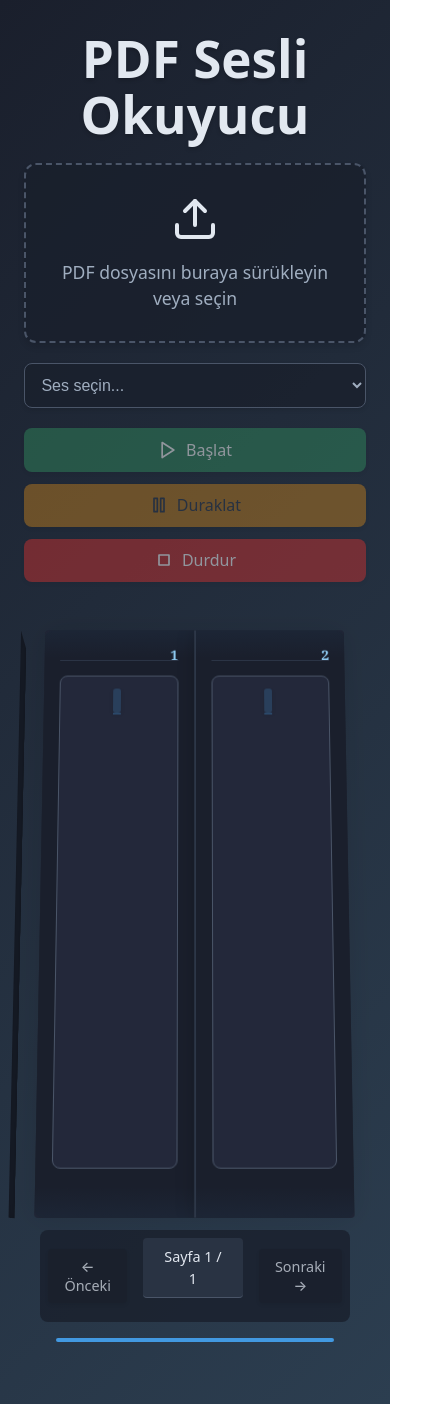
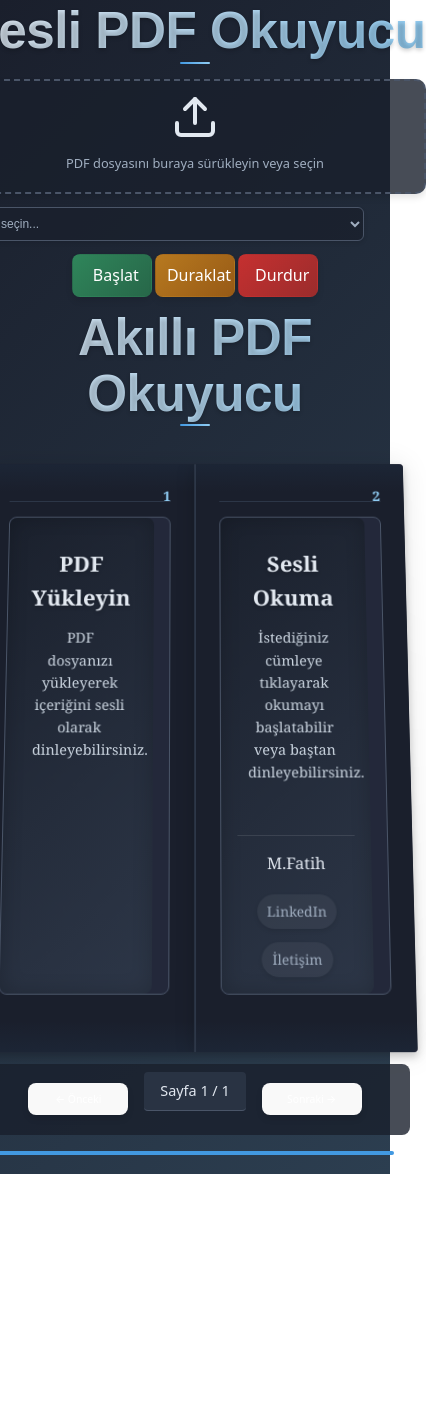
Before and after one commit to iammfatihnaziroglu/Pdf-Reader, a React (Vite) app in the folder pdf-to-speech/: page / in a window 390 px wide. Shown: the whole page, 426 px wide, since content can reach past the window. After the commit the page ends 1174 px from the top, so only its background shows below. Built offline with nearby package versions, Linux system fonts and the light colour scheme.

Commit message:
fix for mobile devices

```diff
--- a/pdf-to-speech/src/App.css
+++ b/pdf-to-speech/src/App.css
@@ -1,101 +1,145 @@
 body {
-  font-family: system-ui, -apple-system, sans-serif;
+  font-family: 'Poppins', system-ui, -apple-system, sans-serif;
   margin: 0;
   min-height: 100vh;
   display: flex;
   justify-content: center;
   align-items: center;
   background: linear-gradient(135deg, #1a1f2c 0%, #2c3e50 100%);
-  padding: 20px;
+  padding: 1rem;
   color: #e2e8f0;
 }
 
 .container {
   width: 100%;
-  max-width: 800px;
+  max-width: 1200px;
   text-align: center;
+  padding: 1rem;
 }
 
 h1 {
   color: #e2e8f0;
-  font-size: 2.5rem;
-  margin-bottom: 1rem;
+  font-size: 2rem;
+  margin-bottom: 1.2rem;
   text-shadow: 0 2px 4px rgba(0, 0, 0, 0.2);
+  font-weight: 700;
+  letter-spacing: -0.5px;
+  background: linear-gradient(120deg, #e2e8f0, #90cdf4);
+  -webkit-background-clip: text;
+  -webkit-text-fill-color: transparent;
+  position: relative;
+  display: inline-block;
+  font-family: 'Poppins', sans-serif;
+}
+
+h1::after {
+  content: '';
+  position: absolute;
+  bottom: -4px;
+  left: 50%;
+  transform: translateX(-50%);
+  width: 50px;
+  height: 3px;
+  background: linear-gradient(90deg, #4299e1, #90cdf4);
+  border-radius: 2px;
 }
 
 .upload-area {
   background: rgba(26, 32, 44, 0.8);
   border: 2px dashed #4a5568;
-  border-radius: 12px;
-  padding: 40px 20px;
-  margin: 20px 0;
+  border-radius: 16px;
+  padding: 2.5rem 2rem;
+  margin: 1.5rem 0;
   cursor: pointer;
   transition: all 0.3s ease;
   box-shadow: 0 4px 6px rgba(0, 0, 0, 0.1);
+  position: relative;
+  overflow: hidden;
+}
+
+.upload-area::before {
+  content: '';
+  position: absolute;
+  top: 0;
+  left: 0;
+  right: 0;
+  bottom: 0;
+  background: linear-gradient(45deg, rgba(66, 153, 225, 0.1), transparent);
+  opacity: 0;
+  transition: opacity 0.3s ease;
 }
 
 .upload-area:hover {
-  border-color: #718096;
+  border-color: #4299e1;
   background: rgba(26, 32, 44, 0.9);
-  box-shadow: 0 6px 8px rgba(0, 0, 0, 0.15);
+  box-shadow: 0 6px 12px rgba(0, 0, 0, 0.15);
+  transform: translateY(-2px);
+}
+
+.upload-area:hover::before {
+  opacity: 1;
 }
 
 .upload-area p {
   color: #a0aec0;
   font-size: 1.1rem;
-  margin: 10px 0 0;
+  margin: 1rem 0 0;
+  font-weight: 500;
 }
 
 .controls {
   display: flex;
-  gap: 12px;
+  gap: 1rem;
   justify-content: center;
-  margin: 20px 0;
+  margin: 1.5rem 0;
+  flex-wrap: wrap;
 }
 
 button {
-  padding: 12px 24px;
+  padding: 0.8rem 1.5rem;
   border: none;
-  border-radius: 8px;
+  border-radius: 12px;
   cursor: pointer;
   font-weight: 500;
-  font-size: 1rem;
-  transition: all 0.2s ease;
+  font-size: 0.95rem;
+  transition: all 0.3s ease;
   display: flex;
   align-items: center;
-  gap: 8px;
+  gap: 0.5rem;
   color: white;
-  box-shadow: 0 2px 4px rgba(0, 0, 0, 0.1);
+  box-shadow: 0 4px 6px rgba(0, 0, 0, 0.1);
+  min-width: 120px;
+  justify-content: center;
+  position: relative;
+  overflow: hidden;
 }
 
-button:disabled {
-  opacity: 0.5;
-  cursor: not-allowed;
+button::before {
+  content: '';
+  position: absolute;
+  top: 0;
+  left: 0;
+  width: 100%;
+  height: 100%;
+  background: linear-gradient(45deg, rgba(255, 255, 255, 0.1), transparent);
+  transform: translateX(-100%);
+  transition: transform 0.3s ease;
+}
+
+button:hover::before {
+  transform: translateX(100%);
 }
 
 .play {
-  background-color: #2f855a;
-}
-
-.play:hover:not(:disabled) {
-  background-color: #276749;
+  background: linear-gradient(135deg, #2f855a, #276749);
 }
 
 .pause {
-  background-color: #b7791f;
-  color: #2d3748;
-}
-
-.pause:hover:not(:disabled) {
-  background-color: #975a16;
+  background: linear-gradient(135deg, #b7791f, #975a16);
 }
 
 .stop {
-  background-color: #c53030;
-}
-
-.stop:hover:not(:disabled) {
-  background-color: #9b2c2c;
+  background: linear-gradient(135deg, #c53030, #9b2c2c);
 }
 
 .loading {
@@ -270,41 +314,365 @@ select:focus {
 }
 
 /* Responsive tasarım */
-@media (max-width: 640px) {
-  .container {
-    padding: 10px;
+@media (max-width: 1024px) {
+  .book {
+    height: 500px;
+  }
+
+  .book-page {
+    padding: 1rem;
   }
 
   h1 {
-    font-size: 2rem;
+    font-size: 1.8rem;
+  }
+
+  h1::after {
+    width: 45px;
   }
 
   .upload-area {
-    padding: 30px 15px;
+    padding: 2rem 1.5rem;
+  }
+}
+
+/* Mobil Görünüm - Sayfalar Yan Yana ve Küçük Butonlar */
+@media (max-width: 768px) {
+  body {
+    padding: 0.3rem;
+    background: linear-gradient(135deg, #1a1f2c 0%, #2c3e50 100%);
+  }
+
+  .container {
+    padding: 0;
+    max-width: 100%;
+  }
+
+  h1 {
+    font-size: 1.2rem;
+    margin-bottom: 0.8rem;
+    text-align: center;
+  }
+
+  h1::after {
+    width: 35px;
+    height: 2px;
+  }
+
+  .upload-area {
+    padding: 1rem 0.8rem;
+    margin: 0.8rem 0;
+    border-radius: 10px;
+    text-align: center;
+  }
+
+  .upload-area p {
+    font-size: 0.85rem;
+    margin: 0.4rem 0;
   }
 
   .controls {
-    flex-direction: column;
+    display: flex;
+    flex-direction: row;
+    gap: 0.3rem;
+    margin: 0.8rem 0;
+    justify-content: center;
   }
 
   button {
+    flex: 1;
+    padding: 0.5rem 0.3rem;
+    font-size: 0.75rem;
+    min-width: 60px;
+    max-width: 90px;
+    border-radius: 6px;
+    white-space: nowrap;
+  }
+
+  select {
     width: 100%;
+    padding: 0.6rem;
+    font-size: 0.8rem;
+    margin: 0.8rem 0;
+    border-radius: 6px;
+  }
+
+  .book-container {
+    margin: 0.8rem 0;
+    padding: 0;
+  }
+
+  .book {
+    height: 400px;
+    transform: none;
+    box-shadow: 0 4px 8px rgba(0, 0, 0, 0.2);
+  }
+
+  .book-pages {
+    flex-direction: row;
+    height: 100%;
+  }
+
+  .book-page {
+    width: 50%;
+    height: 100%;
+    padding: 0.8rem;
+    overflow-y: auto;
+  }
+
+  .left-page {
+    border-right: 1px solid #2d3748;
+    border-radius: 8px 0 0 8px;
+  }
+
+  .right-page {
+    border-left: 1px solid #2d3748;
+    border-radius: 0 8px 8px 0;
+  }
+
+  .page-header {
+    padding-bottom: 0.4rem;
+    margin-bottom: 0.4rem;
+    border-bottom: 1px solid #2d3748;
+  }
+
+  .page-number {
+    font-size: 0.75rem;
+    color: #90cdf4;
+  }
+
+  .text-content {
+    font-size: 0.8rem;
+    line-height: 1.5;
+    padding: 0;
+    height: calc(100% - 2.5rem);
+    overflow-y: auto;
+  }
+
+  .sentence {
+    padding: 1px 3px;
+    font-size: 0.8rem;
+    margin: 0.1rem 0;
+    border-radius: 2px;
+    cursor: pointer;
+  }
+
+  .page-navigation {
+    display: flex;
+    flex-direction: row;
+    gap: 0.3rem;
+    padding: 0.4rem;
+    margin: 0.8rem 0;
+    justify-content: center;
+    align-items: center;
+  }
+
+  .nav-button {
+    padding: 0.4rem 0.6rem;
+    font-size: 0.7rem;
+    min-width: 60px;
+    flex: none;
+  }
+
+  .page-info {
+    font-size: 0.7rem;
+    padding: 0.4rem 0.6rem;
+    background: rgba(45, 55, 72, 0.8);
+    border-radius: 4px;
+    min-width: 80px;
+    text-align: center;
+  }
+
+  .book-progress {
+    margin: 0.8rem 0;
+    padding: 0 0.4rem;
+  }
+
+  .progress-bar {
+    height: 3px;
+    border-radius: 2px;
+  }
+
+  .progress-text {
+    font-size: 0.7rem;
+    margin-top: 0.4rem;
+  }
+
+  .book-placeholder {
+    padding: 0.8rem;
+    text-align: center;
+    height: 100%;
+    display: flex;
+    flex-direction: column;
     justify-content: center;
   }
 
-  .book-card {
-    padding: 16px;
+  .book-placeholder-title {
+    font-size: 1rem;
+    margin-bottom: 0.6rem;
+  }
+
+  .book-placeholder-text {
+    font-size: 0.8rem;
+    line-height: 1.4;
+    margin-bottom: 0.8rem;
+  }
+
+  .book-placeholder-contact {
+    margin-top: auto;
+    padding-top: 0.8rem;
+    border-top: 1px solid rgba(255, 255, 255, 0.1);
+  }
+
+  .book-placeholder-credit {
+    font-size: 0.8rem;
+    margin-bottom: 0.6rem;
+  }
+
+  .book-placeholder-links {
+    display: flex;
+    gap: 0.3rem;
+    justify-content: center;
+  }
+
+  .book-placeholder-link {
+    font-size: 0.7rem;
+    padding: 0.3rem 0.5rem;
+    min-width: 50px;
+    text-align: center;
+  }
+}
+
+@media (max-width: 480px) {
+  body {
+    padding: 0.2rem;
+  }
+
+  h1 {
+    font-size: 1rem;
+    margin-bottom: 0.6rem;
+  }
+
+  h1::after {
+    width: 30px;
+  }
+
+  .upload-area {
+    padding: 0.8rem 0.6rem;
+    margin: 0.6rem 0;
+  }
+
+  .upload-area p {
+    font-size: 0.8rem;
+  }
+
+  .controls {
+    gap: 0.2rem;
+  }
+
+  button {
+    padding: 0.4rem 0.2rem;
+    font-size: 0.7rem;
+    min-width: 50px;
+    max-width: 80px;
+  }
+
+  select {
+    padding: 0.5rem;
+    font-size: 0.75rem;
+  }
+
+  .book {
+    height: 350px;
+  }
+
+  .book-pages {
+    flex-direction: row;
+  }
+
+  .book-page {
+    width: 50%;
+    height: 100%;
+    padding: 0.6rem;
+  }
+
+  .left-page {
+    border-right: 1px solid #2d3748;
+    border-radius: 6px 0 0 6px;
+  }
+
+  .right-page {
+    border-left: 1px solid #2d3748;
+    border-radius: 0 6px 6px 0;
   }
 
   .text-content {
-    padding: 12px;
-    font-size: 1rem;
+    font-size: 0.75rem;
+    height: calc(100% - 2rem);
+  }
+
+  .sentence {
+    font-size: 0.75rem;
+  }
+
+  .page-navigation {
+    gap: 0.2rem;
+  }
+
+  .nav-button {
+    padding: 0.3rem 0.4rem;
+    font-size: 0.65rem;
+    min-width: 50px;
+  }
+
+  .page-info {
+    font-size: 0.65rem;
+    padding: 0.3rem 0.4rem;
+    min-width: 70px;
+  }
+
+  .book-placeholder-title {
+    font-size: 0.9rem;
+  }
+
+  .book-placeholder-text {
+    font-size: 0.75rem;
+  }
+
+  .book-placeholder-link {
+    font-size: 0.65rem;
+    padding: 0.25rem 0.4rem;
+    min-width: 45px;
+  }
+}
+
+/* Yatay Ekran için Özel Düzenlemeler */
+@media (max-height: 600px) and (orientation: landscape) {
+  .book {
+    height: 300px;
+  }
+
+  .book-page {
+    padding: 0.5rem;
+  }
+
+  .book-placeholder-title {
+    font-size: 1.1rem;
+    margin-bottom: 0.5rem;
+  }
+
+  .book-placeholder-text {
+    font-size: 0.8rem;
+  }
+
+  .book-placeholder-contact {
+    padding-top: 0.5rem;
   }
 }
 
 .book-container {
   perspective: 1500px;
-  margin: 2rem auto;
+  margin: 1rem auto;
   max-width: 1200px;
   padding: 0 1rem;
 }
@@ -312,7 +680,7 @@ select:focus {
 .book {
   position: relative;
   width: 100%;
-  height: 700px;
+  height: 600px;
   transform-style: preserve-3d;
   transform: rotateX(10deg);
   transition: transform 0.5s;
@@ -359,7 +727,7 @@ select:focus {
   position: relative;
   width: 50%;
   height: 100%;
-  padding: 2rem;
+  padding: 1.5rem;
   background: #1a1f2c;
   box-shadow: 0 0 20px rgba(0, 0, 0, 0.2);
   transition: all 0.3s ease;
@@ -489,20 +857,6 @@ select:focus {
   pointer-events: none;
 }
 
-@media (max-width: 768px) {
-  .book {
-    height: 600px;
-  }
-
-  .book-page {
-    padding: 1rem;
-  }
-
-  .text-content {
-    font-size: 1rem;
-  }
-}
-
 /* Sayfa Geçiş Butonları */
 .page-navigation {
   display: flex;
@@ -513,31 +867,12 @@ select:focus {
   padding: 0.5rem;
   background: rgba(26, 32, 44, 0.8);
   border-radius: 8px;
+  flex-wrap: wrap;
 }
 
 .nav-button {
   padding: 0.5rem 1rem;
-  border: none;
-  border-radius: 4px;
-  background: #2d3748;
-  color: #e2e8f0;
-  cursor: pointer;
-  transition: all 0.3s ease;
-  font-size: 0.9rem;
-  display: flex;
-  align-items: center;
-  gap: 0.5rem;
-}
-
-.nav-button:hover:not(:disabled) {
-  background: #4a5568;
-  transform: translateY(-1px);
-}
-
-.nav-button:disabled {
-  background: #1a202c;
-  cursor: not-allowed;
-  opacity: 0.7;
+  min-width: 100px;
 }
 
 .page-info {
@@ -608,3 +943,127 @@ select:focus {
   background: rgba(66, 153, 225, 0.2);
   color: #e2e8f0;
 }
+
+.book-placeholder {
+  display: flex;
+  flex-direction: column;
+  justify-content: space-between;
+  height: 100%;
+  padding: 1.5rem;
+  background: linear-gradient(135deg, rgba(26, 32, 44, 0.95) 0%, rgba(45, 55, 72, 0.95) 100%);
+  border-radius: 8px;
+  box-shadow: inset 0 0 20px rgba(0, 0, 0, 0.2);
+}
+
+.book-placeholder-content {
+  text-align: center;
+  color: #a0aec0;
+  font-family: 'Georgia', serif;
+  line-height: 1.6;
+  font-size: 1rem;
+  max-width: 90%;
+  margin: 0 auto;
+  padding-top: 1rem;
+}
+
+.book-placeholder-title {
+  font-size: 1.6rem;
+  font-weight: 600;
+  color: #e2e8f0;
+  margin-bottom: 1rem;
+  text-shadow: 0 2px 4px rgba(0, 0, 0, 0.2);
+}
+
+.book-placeholder-text-container {
+  display: flex;
+  align-items: center;
+  justify-content: center;
+  min-height: 50px;
+  margin-bottom: 1rem;
+}
+
+.book-placeholder-text {
+  color: #cbd5e0;
+  font-size: 1rem;
+  line-height: 1.6;
+  max-width: 90%;
+  margin: 0 auto;
+}
+
+.book-placeholder-contact {
+  margin-top: auto;
+  padding-top: 1rem;
+  border-top: 1px solid rgba(255, 255, 255, 0.1);
+  text-align: center;
+}
+
+.book-placeholder-credit {
+  font-size: 1rem;
+  color: #e2e8f0;
+  margin-bottom: 1rem;
+  font-weight: 500;
+}
+
+.book-placeholder-links {
+  display: flex;
+  gap: 1rem;
+  justify-content: center;
+  flex-wrap: wrap;
+  padding: 0 1rem;
+}
+
+.book-placeholder-link {
+  display: inline-block;
+  color: #a0aec0;
+  text-decoration: none;
+  font-size: 0.9rem;
+  padding: 0.4rem 0.8rem;
+  border-radius: 20px;
+  background: rgba(255, 255, 255, 0.05);
+  transition: all 0.3s ease;
+  box-shadow: 0 2px 4px rgba(0, 0, 0, 0.1);
+  min-width: 80px;
+  text-align: center;
+}
+
+.book-placeholder-link:hover {
+  color: #e2e8f0;
+  background: rgba(255, 255, 255, 0.1);
+  transform: translateY(-2px);
+  box-shadow: 0 4px 8px rgba(0, 0, 0, 0.2);
+}
+
+@media (max-width: 768px) {
+  .book-placeholder {
+    padding: 1rem;
+  }
+
+  .book-placeholder-title {
+    font-size: 1.4rem;
+    margin-bottom: 0.8rem;
+  }
+
+  .book-placeholder-text {
+    font-size: 0.9rem;
+  }
+
+  .book-placeholder-text-container {
+    min-height: 40px;
+    margin-bottom: 0.8rem;
+  }
+
+  .book-placeholder-contact {
+    padding-top: 0.8rem;
+  }
+
+  .book-placeholder-links {
+    gap: 0.8rem;
+    padding: 0 0.5rem;
+  }
+
+  .book-placeholder-link {
+    font-size: 0.85rem;
+    padding: 0.3rem 0.6rem;
+    min-width: 70px;
+  }
+}
--- a/pdf-to-speech/src/components/PDFReader.tsx
+++ b/pdf-to-speech/src/components/PDFReader.tsx
@@ -251,7 +251,7 @@ export function PDFReader() {
 
   return (
     <div className="container">
-      <h1>PDF Sesli Okuyucu</h1>
+      <h1>Sesli PDF Okuyucu</h1>
 
       <PDFUploader onFileSelect={handleFile} isLoading={state.isLoading} />
 
--- a/pdf-to-speech/src/components/PDFViewer.tsx
+++ b/pdf-to-speech/src/components/PDFViewer.tsx
@@ -8,7 +8,7 @@ interface PDFViewerProps {
   currentSentence: string;
 }
 
-export function PDFViewer({ currentPage, totalPages, currentSentence }: PDFViewerProps) {
+export function PDFViewer({ currentText, currentPage, totalPages, currentSentence }: PDFViewerProps) {
   const { state, dispatch } = usePDF();
   const [hoveredSentence, setHoveredSentence] = useState<string>('');
 
@@ -22,15 +22,17 @@ export function PDFViewer({ currentPage, totalPages, currentSentence }: PDFViewe
 
   const handlePrevPage = () => {
     if (currentPage > 1) {
-      dispatch({ type: 'SET_PAGE', payload: { current: currentPage - 1, total: totalPages } });
-      dispatch({ type: 'SET_TEXT', payload: state.pagesText[currentPage - 2] || '' });
+      const newPage = Math.max(1, currentPage - 2);
+      dispatch({ type: 'SET_PAGE', payload: { current: newPage, total: totalPages } });
+      dispatch({ type: 'SET_TEXT', payload: state.pagesText[newPage - 1] || '' });
     }
   };
 
   const handleNextPage = () => {
     if (currentPage < totalPages) {
-      dispatch({ type: 'SET_PAGE', payload: { current: currentPage + 1, total: totalPages } });
-      dispatch({ type: 'SET_TEXT', payload: state.pagesText[currentPage] || '' });
+      const newPage = Math.min(totalPages, currentPage + 2);
+      dispatch({ type: 'SET_PAGE', payload: { current: newPage, total: totalPages } });
+      dispatch({ type: 'SET_TEXT', payload: state.pagesText[newPage - 1] || '' });
     }
   };
 
@@ -38,32 +40,20 @@ export function PDFViewer({ currentPage, totalPages, currentSentence }: PDFViewe
     console.log('Cümle tıklandı:', sentence);
     console.log('Sayfa indeksi:', pageIndex);
 
-    // Tıklanan cümleden itibaren yeni metin oluştur
     const currentPageText = pageIndex === 0 ? leftPageText : rightPageText;
     const sentences = currentPageText.match(/[^.!?]+[.!?]+/g) || [currentPageText];
     const clickedIndex = sentences.findIndex(s => s.trim() === sentence.trim());
 
-    console.log('Tıklanan cümle indeksi:', clickedIndex);
-    console.log('Mevcut sayfa metni:', currentPageText);
-
     if (clickedIndex !== -1) {
-      // Tıklanan cümleden itibaren kalan metni birleştir
       let remainingText = sentences.slice(clickedIndex).join(' ');
 
-      // Eğer sağ sayfadaysa ve sonraki sayfa varsa, o sayfanın metnini de ekle
       if (pageIndex === 1 && currentPage < totalPages) {
         const nextPageText = state.pagesText[currentPage + 1] || '';
         const nextPageSentences = nextPageText.match(/[^.!?]+[.!?]+/g) || [nextPageText];
         remainingText += ' ' + nextPageSentences.join(' ');
-        console.log('Sonraki sayfa metni eklendi:', nextPageText);
       }
 
-      console.log('Okunacak metin:', remainingText);
-
-      // Önce mevcut okumayı durdur
       window.speechSynthesis.cancel();
-
-      // Metni güncelle ve okumayı başlat
       dispatch({ type: 'SET_TEXT', payload: remainingText });
       dispatch({ type: 'SET_SENTENCE', payload: sentence.trim() });
       dispatch({ type: 'SET_PLAYING', payload: true });
@@ -93,7 +83,50 @@ export function PDFViewer({ currentPage, totalPages, currentSentence }: PDFViewe
     });
   };
 
+  const renderPlaceholder = (isLeftPage: boolean) => {
+    console.log('Render Placeholder:', {
+      isLeftPage,
+      currentPage,
+      totalPages,
+      currentText,
+      rightPageText,
+      rightPageSentences
+    });
+
     return (
+      <div className="book-placeholder">
+        <div className="book-placeholder-content">
+          <h2 className="book-placeholder-title">
+            {isLeftPage ? 'PDF Yükleyin' : 'Sesli Okuma'}
+          </h2>
+          <div className="book-placeholder-text-container">
+            <p className="book-placeholder-text">
+              {isLeftPage
+                ? 'PDF dosyanızı yükleyerek içeriğini sesli olarak dinleyebilirsiniz.'
+                : 'İstediğiniz cümleye tıklayarak okumayı başlatabilir veya baştan dinleyebilirsiniz.'}
+            </p>
+          </div>
+        </div>
+        {!isLeftPage && (
+          <div className="book-placeholder-contact">
+            <p className="book-placeholder-credit">M.Fatih</p>
+            <div className="book-placeholder-links">
+              <a href="https://linkedin.com/in/iammfatihnaziroglu" target="_blank" rel="noopener noreferrer" className="book-placeholder-link">
+                LinkedIn
+              </a>
+              <a href="mailto:m.fatihnaziroglu@gmail.com" className="book-placeholder-link">
+                İletişim
+              </a>
+            </div>
+          </div>
+        )}
+      </div>
+    );
+  };
+
+  return (
+    <div className="container">
+      <h1>Akıllı PDF Okuyucu</h1>
       <div className="book-container">
         <div className="book">
           <div className="book-cover">
@@ -107,11 +140,19 @@ export function PDFViewer({ currentPage, totalPages, currentSentence }: PDFViewe
                   </div>
                 </div>
                 <div className="text-content">
-                {renderSentences(leftPageSentences, 0)}
+                  {currentText ? renderSentences(leftPageSentences, 0) : renderPlaceholder(true)}
                 </div>
               </div>
 
-            {/* Sağ Sayfa */}
+              {/* Sağ Sayfa - Her zaman göster */}
+              {(() => {
+                console.log('Sağ Sayfa Kontrol:', {
+                  currentPage,
+                  totalPages,
+                  shouldShowRightPage: true
+                });
+                return null;
+              })()}
               <div className="book-page right-page">
                 <div className="page-header">
                   <div className="page-number">
@@ -119,7 +160,7 @@ export function PDFViewer({ currentPage, totalPages, currentSentence }: PDFViewe
                   </div>
                 </div>
                 <div className="text-content">
-                {renderSentences(rightPageSentences, 1)}
+                  {currentText ? renderSentences(rightPageSentences, 1) : renderPlaceholder(false)}
                 </div>
               </div>
             </div>
@@ -156,5 +197,6 @@ export function PDFViewer({ currentPage, totalPages, currentSentence }: PDFViewe
           </div>
         </div>
       </div>
+    </div>
   );
 }
```
Lines whose indentation alone changed are shown as unchanged.
